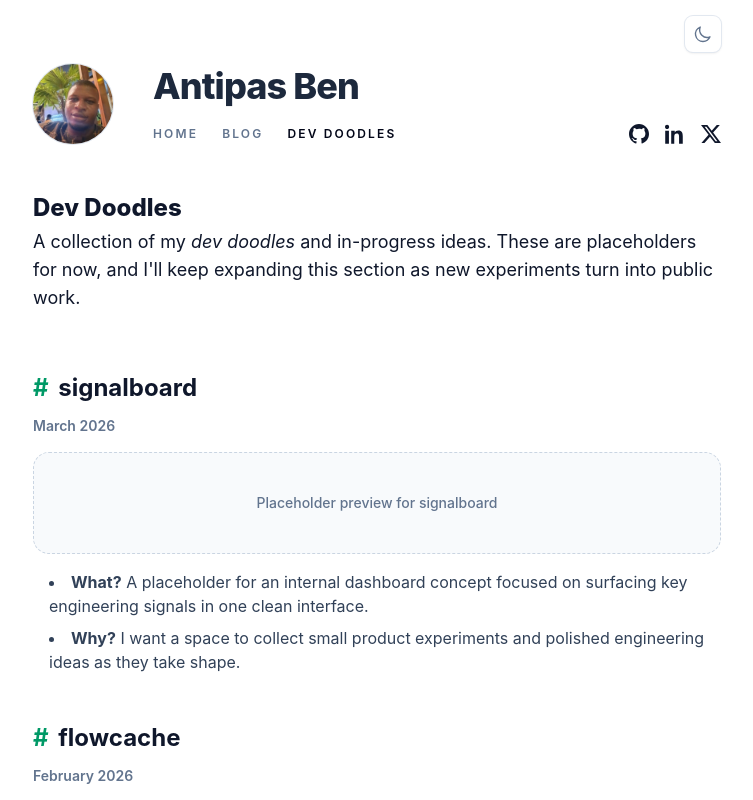
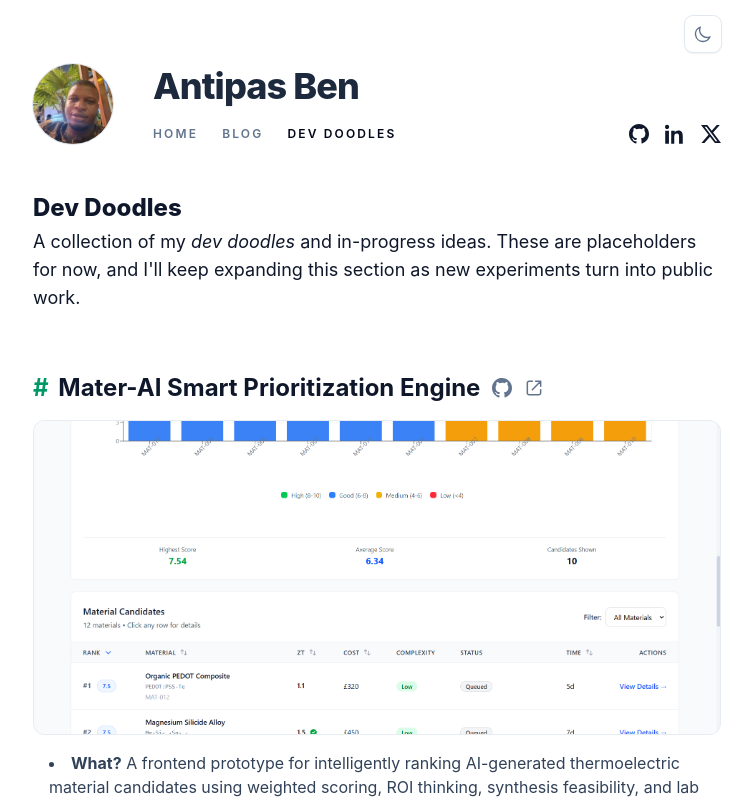
Before and after one commit to AntipasBen23/my-portfolio, a Next.js app: page /dev-doodles in a window 1280 px wide. Shown: the top 800 px of the page, without its empty margins (263-1016 px from the left). Built offline with nearby package versions, Linux system fonts and the light colour scheme.

Commit message:
Add Mater-AI dev doodle entry

```diff
--- a/src/app/dev-doodles/page.tsx
+++ b/src/app/dev-doodles/page.tsx
@@ -1,4 +1,5 @@
 import type { Metadata } from "next";
+import Image from "next/image";
 
 import {
   ExternalLinkIcon,
@@ -72,14 +73,28 @@ export default function DevDoodlesPage() {
                 ) : null}
               </div>
 
+              {doodle.date ? (
                 <div className="text-sm font-semibold text-slate-500 dark:text-zinc-400">
                   <time>{doodle.date}</time>
                 </div>
+              ) : null}
             </div>
 
+            {doodle.imageSrc ? (
+              <figure className="overflow-hidden rounded-xl border border-slate-200/80 bg-slate-50/60 dark:border-zinc-700/80 dark:bg-zinc-800/40">
+                <Image
+                  alt={doodle.imageAlt ?? `${doodle.title} screenshot`}
+                  className="block h-auto w-full object-contain"
+                  height={900}
+                  src={doodle.imageSrc}
+                  width={1600}
+                />
+              </figure>
+            ) : (
               <div className="rounded-2xl border border-dashed border-slate-300 bg-slate-50 px-6 py-10 text-center text-sm font-medium text-slate-500 dark:border-zinc-700 dark:bg-zinc-800/60 dark:text-zinc-400">
                 Placeholder preview for {doodle.title}
               </div>
+            )}
 
             <ul className="ml-4 list-inside list-disc space-y-2 text-base text-slate-700 dark:text-zinc-300">
               <li>
--- a/src/data/site.ts
+++ b/src/data/site.ts
@@ -45,11 +45,13 @@ export type BlogPost = {
 export type Doodle = {
   slug: string;
   title: string;
-  date: string;
+  date?: string;
   description: string;
   why: string;
   href?: string;
   liveHref?: string;
+  imageSrc?: string;
+  imageAlt?: string;
 };
 
 export const siteConfig = {
@@ -458,17 +460,19 @@ export const blogPosts: BlogPost[] = [
 
 export const devDoodles: Doodle[] = [
   {
-    slug: "signalboard",
-    title: "signalboard",
-    date: "March 2026",
+    slug: "mater-ai-smart-prioritization-engine",
+    title: "Mater-AI Smart Prioritization Engine",
     description:
-      "A placeholder for an internal dashboard concept focused on surfacing key engineering signals in one clean interface.",
-    why: "I want a space to collect small product experiments and polished engineering ideas as they take shape.",
+      "A frontend prototype for intelligently ranking AI-generated thermoelectric material candidates using weighted scoring, ROI thinking, synthesis feasibility, and lab allocation signals. It turns manual spreadsheet triage into a real-time prioritization workflow for discovery teams.",
+    why: "I built it to close the gap between AI candidate generation and actual lab execution. Mater-AI was accelerating discovery, but prioritization, synthesis planning, and resource tradeoffs were still manual. This concept shows how decision cycles can shrink from days to minutes while helping teams spend lab time and runway more efficiently.",
+    href: "https://github.com/AntipasBen23/mater-ai-feature-demo",
+    liveHref: "https://mater-ai-feature-demo.netlify.app/",
+    imageSrc: "/mater.png",
+    imageAlt: "Mater-AI Smart Prioritization Engine dashboard screenshot",
   },
   {
     slug: "flowcache",
     title: "flowcache",
-    date: "February 2026",
     description:
       "A placeholder project for exploring faster data access patterns and caching strategies in full-stack applications.",
     why: "Many good side projects start as scratchpad ideas before they become public tools, and this page will grow with them.",
@@ -476,7 +480,6 @@ export const devDoodles: Doodle[] = [
   {
     slug: "traceview",
     title: "traceview",
-    date: "January 2026",
     description:
       "A placeholder observability experiment aimed at making reliability workflows easier to reason about.",
     why: "I like keeping a visible trail of ideas that blend engineering, infrastructure, and product thinking.",
```
Also changed, not shown: public/mater.png (added). Lines whose indentation alone changed are shown as unchanged.
